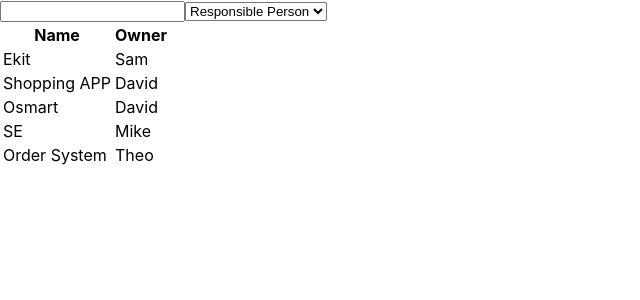
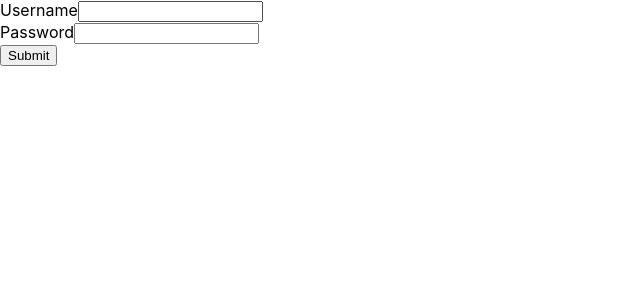
Before and after one commit to TLHSIEH0610/JIRA-Mock, a React (Create React App) app: page / in a window 1280 px wide. Shown: the top 300 px of the page, without its empty margins (0-640 px from the left). Built offline with nearby package versions, Linux system fonts and the light colour scheme; data requests are answered from the project's data file.

Commit message:
login screen

```diff
--- a/package.json
+++ b/package.json
@@ -27,7 +27,7 @@
     "build": "react-scripts build",
     "test": "react-scripts test",
     "eject": "react-scripts eject",
-    "json-server": "json-server __json_server_mock__/db.json --watch --port 3001"
+    "json-server": "json-server __json_server_mock__/db.json --watch --port 3001 --middlewares ./__json_server_mock__/middleware.js"
   },
   "eslintConfig": {
     "extends": [
--- a/src/App.tsx
+++ b/src/App.tsx
@@ -1,9 +1,11 @@
 import { ProjectListScreen } from "screens/project-list";
+import { LoginScreen } from "screens/login";
 
 function App() {
   return (
     <div className="App">
-      <ProjectListScreen />
+      {/* <ProjectListScreen /> */}
+      <LoginScreen />
     </div>
   );
 }
--- /dev/null
+++ b/src/screens/login/index.tsx
@@ -0,0 +1,38 @@
+import { FormEvent } from "react";
+
+const apiUrl = process.env.REACT_APP_API_URL;
+
+export const LoginScreen = () => {
+  const login = (param: { username: string; password: string }) => {
+    fetch(`${apiUrl}/login`, {
+      method: "post",
+      headers: { "Content-Type": "application/json" },
+      body: JSON.stringify(param),
+    }).then(async (response) => {
+      if (response.ok) {
+      }
+    });
+  };
+
+  const handleSubmit = (e: FormEvent<HTMLFormElement>) => {
+    e.preventDefault();
+    const username = (e.currentTarget.elements[0] as HTMLInputElement).value;
+    const password = (e.currentTarget.elements[1] as HTMLInputElement).value;
+    console.log(username, password);
+    login({ username, password });
+  };
+
+  return (
+    <form onSubmit={handleSubmit}>
+      <div>
+        <label htmlFor="username">Username</label>
+        <input type="text" id="username" />
+      </div>
+      <div>
+        <label htmlFor="password">Password</label>
+        <input type="password" id="password" />
+      </div>
+      <button type="submit">Submit</button>
+    </form>
+  );
+};
--- a/src/utils/index.ts
+++ b/src/utils/index.ts
@@ -9,7 +9,7 @@
   }, []);
 };
 
-export const useDebounce = (value: any, delay?: number) => {
+export const useDebounce = <V>(value: V, delay?: number) => {
   const [debouncedValue, setDebouncedValue] = useState(value);
 
   useEffect(() => {
```
Also changed, not shown: __json_server_mock__/middleware.js (added, +14 -0 lines).
